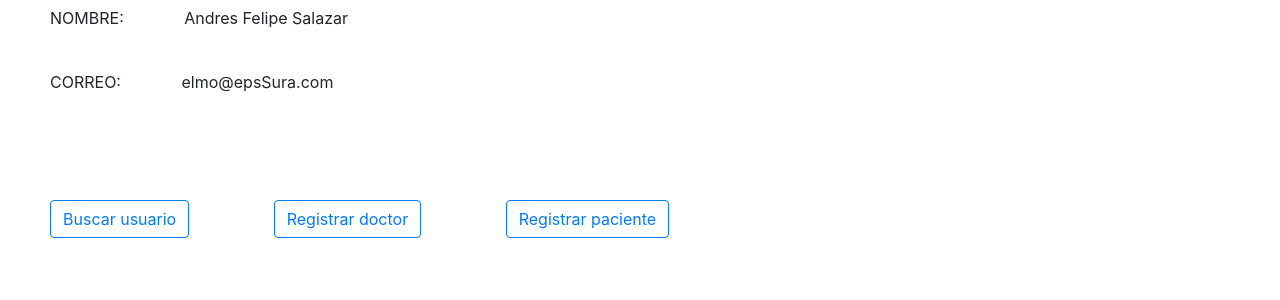
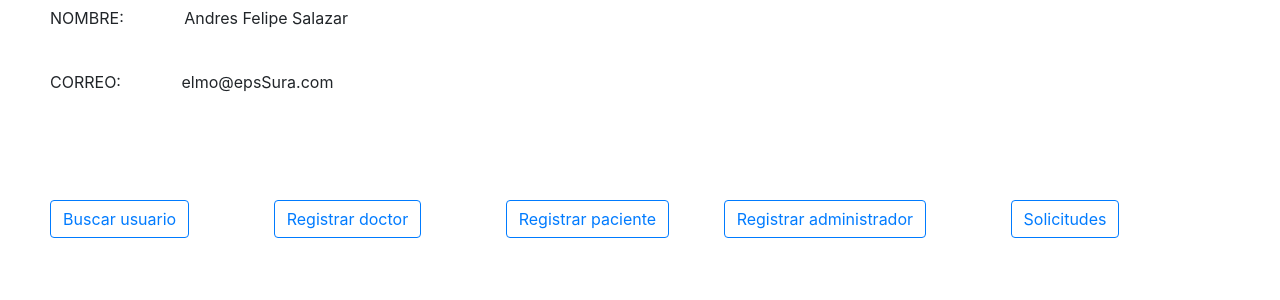
Before and after one commit to icaldasr/GranEscala_grupoA, a Flask app: page /admin in a window 1280 px wide. Shown: the part 201-501 px from the top of the page. Run offline with Flask 2, Linux system fonts and the light colour scheme; the visitor is signed in with stand-in values (Sample User, id 1); some libraries are stand-ins or nearby versions.

Commit message:
update admin.html
le meti los botones que faltaban

```diff
--- a/templates/admin.html
+++ b/templates/admin.html
@@ -1,3 +1,5 @@
+
+
 <!DOCTYPE html>
 <html lang="es">
 
@@ -36,7 +38,7 @@
 
 				<li class="col-md-2 inline-block espacio-arriba espacio-izq"><h1 align="left">BIENVENIDO:</h1></li>
 				<li class=" col-md-7 inline-block espacio-arriba agregarEspacioizq "><h1 align="left">EPS SURA</h1></li>
-            	<li class="col-md-2 inline-block "><a href="/logout"><p style="color:black" align="right">Cerrar Sesion</p></a></li>
+            	<li class="col-md-2 inline-block "><a href="#"><p style="color:black" align="right">Cerrar Sesion</p></a></li>
 
 
 			</ul>
@@ -64,9 +66,13 @@
 
 	</div>
 
+
 	<a href="/Buscar"><button type="submit" class="btn btn-outline-primary agregarEspacioizq espacio-arriba2" value="call_flask_funtion">Buscar usuario</button></a>
 	<a href="/registrarDoctor"><button type="submit" class="btn btn-outline-primary espacio-botones espacio-arriba2" value="call_flask_funtion">Registrar doctor</button></a>
 	<a href="/registrarPaciente"><button type="submit" class="btn btn-outline-primary espacio-botones espacio-arriba2" value="call_flask_funtion">Registrar paciente</button></a>
+
+	<a href="/registrarAdmin"><button type="submit" class="btn btn-outline-primary agregarEspacioizq espacio-arriba2" value="call_flask_funtion">Registrar administrador</button></a>
+	<a href="/solicitudes"><button type="submit" class="btn btn-outline-primary espacio-botones espacio-arriba2" value="call_flask_funtion">Solicitudes</button></a>
 
 
 
```
